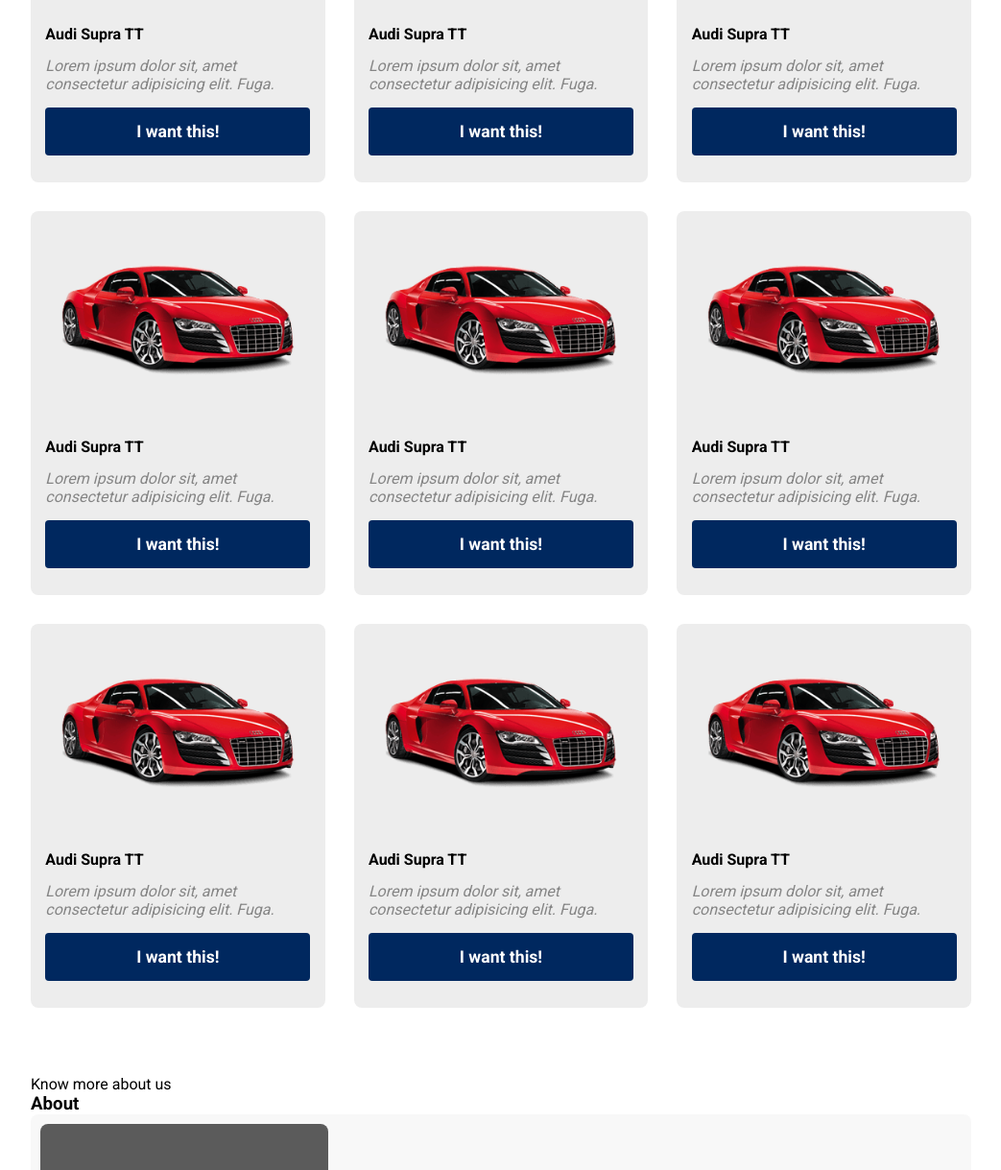
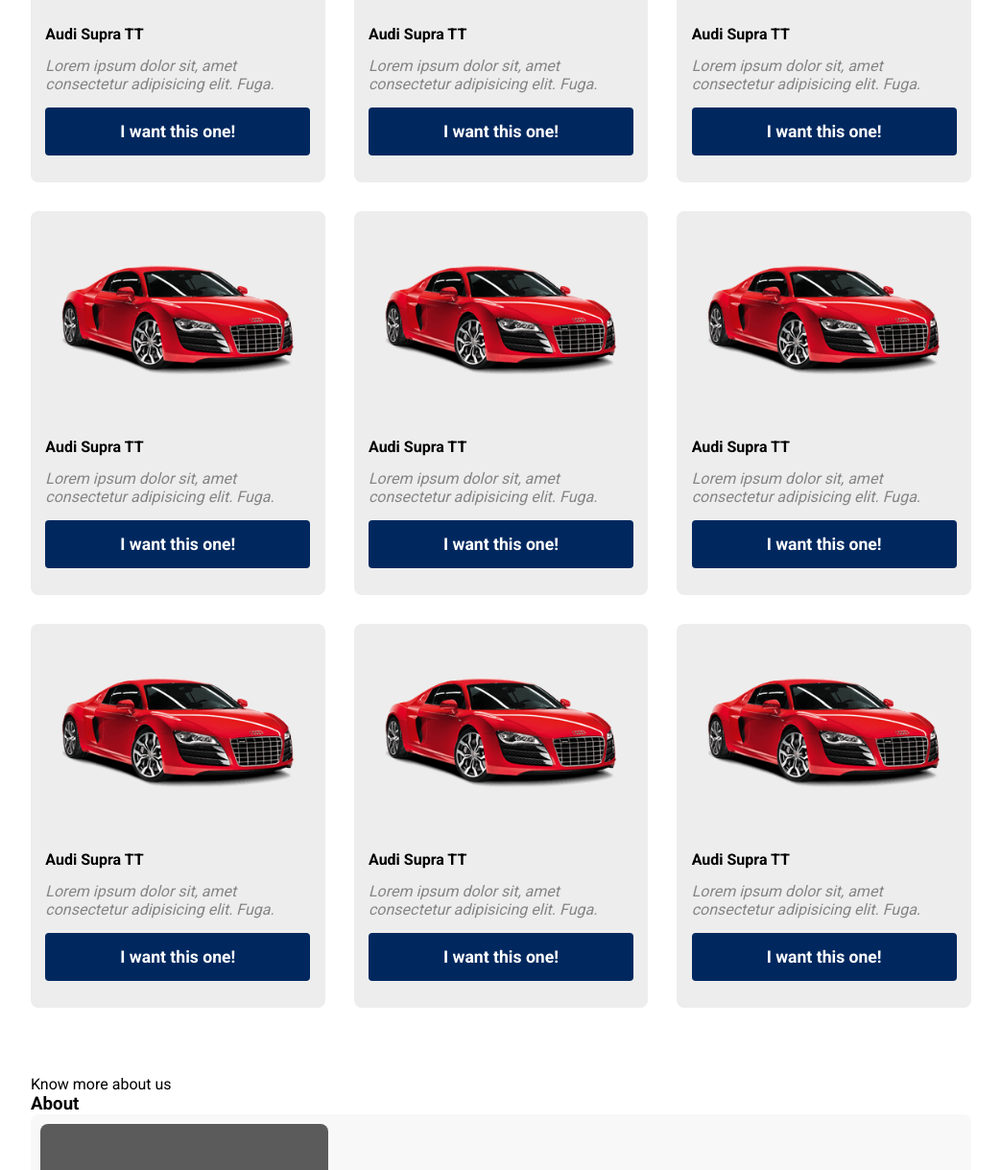
Before and after one commit to junnojsi/catalogo-de-carros, a plain HTML site: page index.html in a window 1280 px wide. Shown: the part 1181-2400 px from the top of the page at 96% size, without its empty margins (118-1161 px from the left). Drawn offline with Linux system fonts and the light colour scheme.

Commit message:
Ajustes no HTML, Readme adicionado

```diff
--- a/index.html
+++ b/index.html
@@ -48,7 +48,7 @@
                         <p>
                             Lorem ipsum dolor sit, amet consectetur adipisicing elit. Fuga.
                         </p>
-                        <button type="button">I want this!</button>
+                        <button type="button">I want this one!</button>
                     </div>
                 </div>
                 <div class="card-item">
@@ -58,7 +58,7 @@
                         <p>
                             Lorem ipsum dolor sit, amet consectetur adipisicing elit. Fuga.
                         </p>
-                        <button type="button">I want this!</button>
+                        <button type="button">I want this one!</button>
                     </div>
                 </div>
                 <div class="card-item">
@@ -68,7 +68,7 @@
                         <p>
                             Lorem ipsum dolor sit, amet consectetur adipisicing elit. Fuga.
                         </p>
-                        <button type="button">I want this!</button>
+                        <button type="button">I want this one!</button>
                     </div>
                 </div>
                 <div class="card-item">
@@ -78,7 +78,7 @@
                         <p>
                             Lorem ipsum dolor sit, amet consectetur adipisicing elit. Fuga.
                         </p>
-                        <button type="button">I want this!</button>
+                        <button type="button">I want this one!</button>
                     </div>
                 </div>
                 <div class="card-item">
@@ -88,7 +88,7 @@
                         <p>
                             Lorem ipsum dolor sit, amet consectetur adipisicing elit. Fuga.
                         </p>
-                        <button type="button">I want this!</button>
+                        <button type="button">I want this one!</button>
                     </div>
                 </div>
                 <div class="card-item">
@@ -98,7 +98,7 @@
                         <p>
                             Lorem ipsum dolor sit, amet consectetur adipisicing elit. Fuga.
                         </p>
-                        <button type="button">I want this!</button>
+                        <button type="button">I want this one!</button>
                     </div>
                 </div>
                 <div class="card-item">
@@ -108,7 +108,7 @@
                         <p>
                             Lorem ipsum dolor sit, amet consectetur adipisicing elit. Fuga.
                         </p>
-                        <button type="button">I want this!</button>
+                        <button type="button">I want this one!</button>
                     </div>
                 </div>
                 <div class="card-item">
@@ -118,7 +118,7 @@
                         <p>
                             Lorem ipsum dolor sit, amet consectetur adipisicing elit. Fuga.
                         </p>
-                        <button type="button">I want this!</button>
+                        <button type="button">I want this one!</button>
                     </div>
                 </div>
                 <div class="card-item">
@@ -128,7 +128,7 @@
                         <p>
                             Lorem ipsum dolor sit, amet consectetur adipisicing elit. Fuga.
                         </p>
-                        <button type="button">I want this!</button>
+                        <button type="button">I want this one!</button>
                     </div>
                 </div>
             </div>
```
Also changed, not shown: 1 other file.
